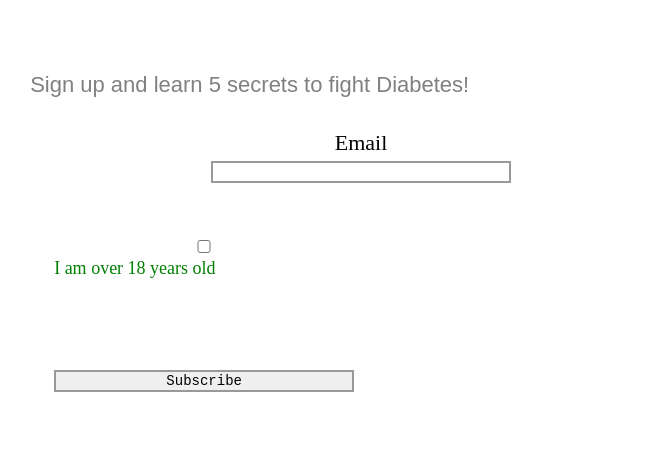
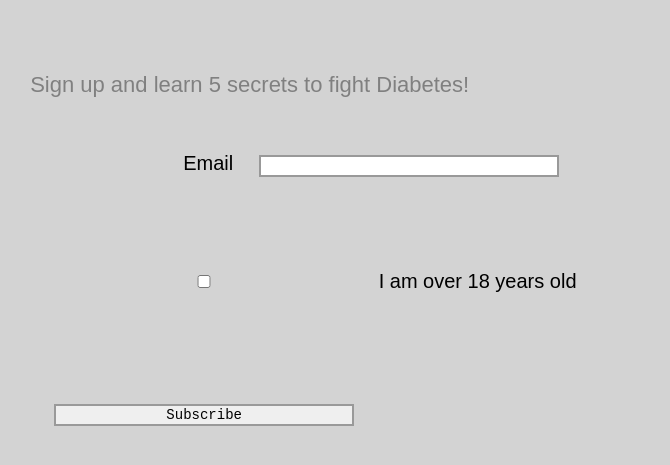
Before and after one commit to SeanReimerITMD362/ITMD-362-Lab-3, a plain HTML site: page index.html in a window 1280 px wide. Shown: the part 207-672 px from the top of the page, without its empty margins (279-949 px from the left). Drawn offline with nearby package versions, Linux system fonts and the light colour scheme.

Commit message:
Update screen.css
Editing my CSS for my label and html

```diff
--- a/css/screen.css
+++ b/css/screen.css
@@ -196,10 +196,16 @@ html {
   line-height: 1.182em; /* 26px / ~ 120% */
   padding: 1.182em; /* 26px / ~ 120% */
   text-rendering: optimizeLegibility;
+  text-align: center;
+  background-color: lightgrey;
 }
 
 label {
-  display: block;
+  display: inline-block;
+  padding: 1em;
+  font-family: Arial;
+  font-size: 20px;
+  color: black;
 }
 
 /* ===== LAYOUT STYLES ====== */
```
